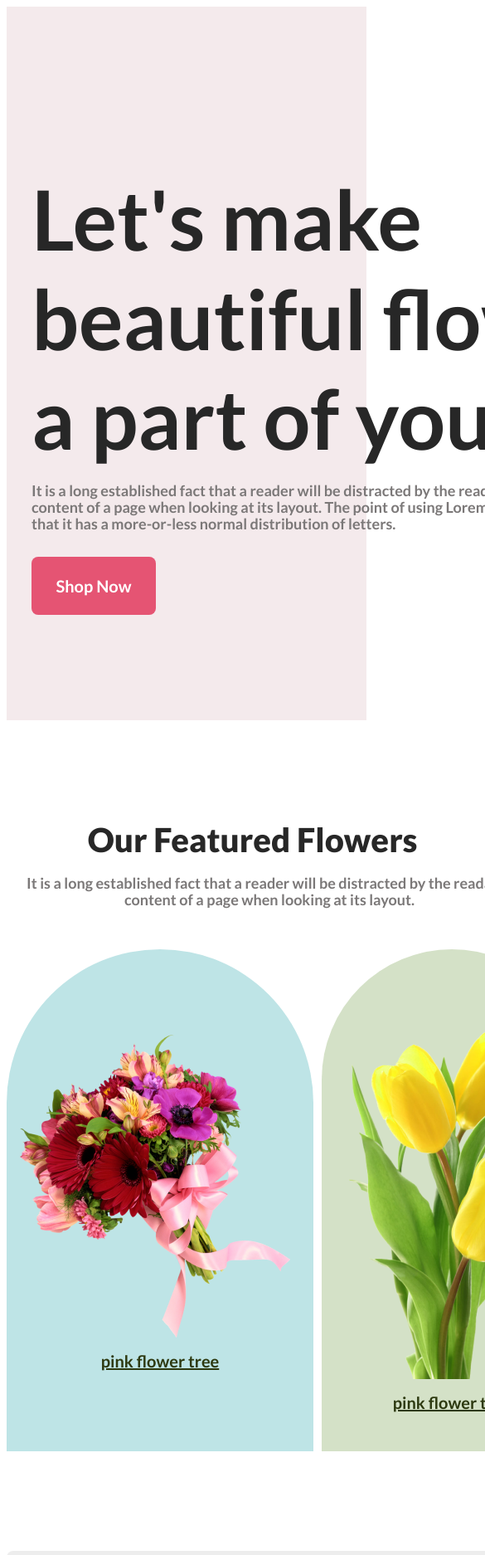
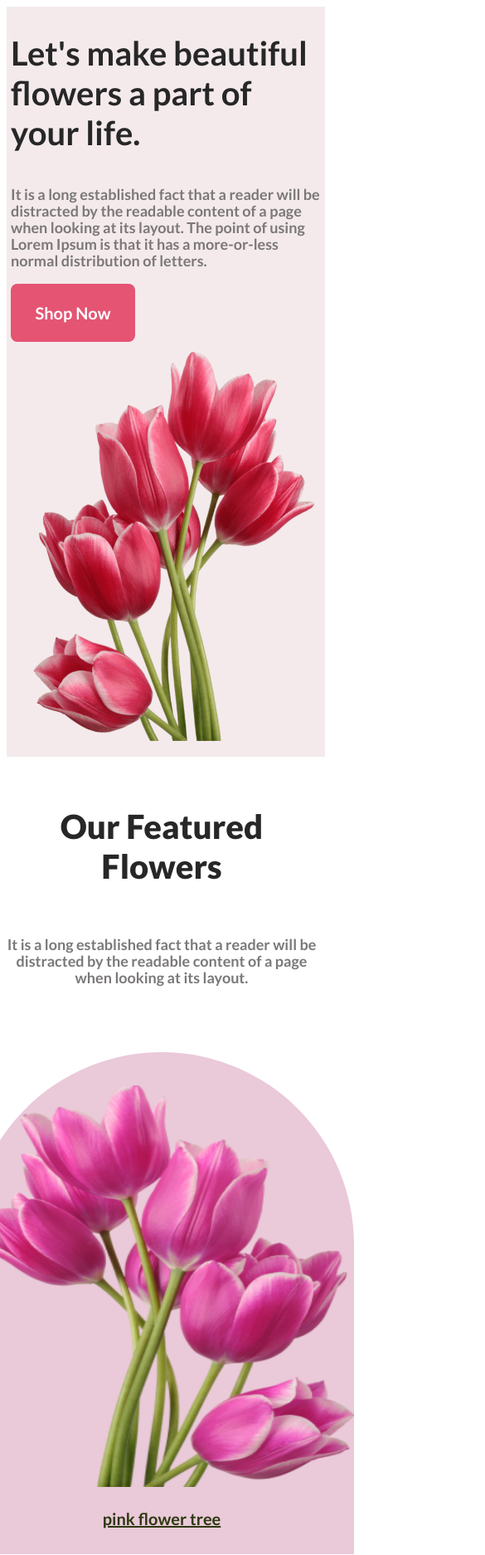
Before and after one commit to sohagroy7223/flower-shop-responsive-web, a plain HTML site: page index.html in a window 390 px wide. Shown: the top 1874 px of the page at 83% size, 585 px wide, since content can reach past the window. Drawn offline with Linux system fonts and the light colour scheme.

Commit message:
addad responsive web for phone device

```diff
--- a/index.html
+++ b/index.html
@@ -146,7 +146,7 @@
                 </div>
             </section>
         </main>
-        <footer class="">
+        <footer>
             <div class="foot-container">
                 <div class="foot-title">
                     <h3><span>Flower</span>Shop</h3>
@@ -158,7 +158,9 @@
                         looking at its layout.
                     </p>
                 </div>
-                <small>@2024-2025, FlowerShop.com. All rights reserved. </small>
+                <small>@2024-2025, FlowerShop.com. All rights reserved. </small
+                ><br />
+                <small>&copysohag</small>
             </div>
         </footer>
     </body>
--- a/style/style.css
+++ b/style/style.css
@@ -60,10 +60,10 @@
 
 .head-container {
     display: flex;
-    width: 100%;
-    height: 100%;
+    width: 1920px;
+    height: 909px;
     background: #f4eaec;
-    justify-content: space-evenly;
+    justify-content: center;
     align-items: center;
     padding: 30px;
 }
@@ -90,7 +90,6 @@ button {
     width: 150px;
     height: 70px;
     padding: 10px;
-    /* margin-top: 20px; */
     border: none;
     border-radius: 8px;
     background-color: #e55473;
@@ -293,3 +292,89 @@ small {
 .hide {
     display: none;
 }
+/* responsive web for phone device */
+@media screen and (max-width: 576px) {
+    .head-container {
+        display: block;
+        width: 100%;
+        height: 100%;
+        align-items: center;
+        padding: 5px;
+    }
+    .head-title {
+        width: 100%;
+        height: 100%;
+        font-size: 20px;
+    }
+    .head-description {
+        width: 100%;
+        height: 100%;
+        margin-top: 40px;
+    }
+    img {
+        width: 100%;
+        height: 100%;
+    }
+}
+@media screen and (max-width: 576px) {
+    .container,
+    .section-title,
+    .main-description,
+    footer {
+        width: 100%;
+        height: 100%;
+        margin-top: 60px;
+    }
+    .container {
+        margin-top: 50px;
+    }
+}
+@media screen and (max-width: 576px) {
+    .tree-container,
+    .container-2,
+    .image-container {
+        flex-direction: column;
+        width: 100%;
+        height: 100%;
+        gap: 10px;
+        margin-top: 80px;
+    }
+
+    img {
+        width: 100%;
+        height: 80%;
+        padding: 10px;
+    }
+}
+@media screen and (max-width: 576px) {
+    .deal-container {
+        width: 100%;
+        height: 100%;
+        flex-direction: column;
+        font-size: 30px;
+        line-height: 70px;
+    }
+    .description {
+        width: 90%;
+    }
+}
+@media screen and (max-width: 576px) {
+    #herro,
+    .hero-container {
+        width: 100%;
+        height: 100%;
+        line-height: 20px;
+        margin-top: 70px;
+    }
+    .click {
+        flex-direction: column;
+    }
+    input {
+        width: 90%;
+    }
+}
+@media screen and (max-width: 576px) {
+    .foot-description {
+        width: 100%;
+    }
+}
```
